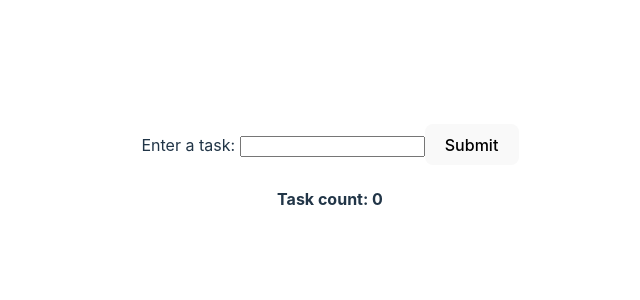
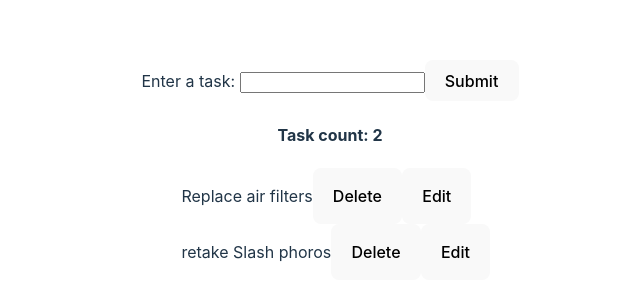
Before and after one commit to Kbouti/reactSandbox, a React (Vite) app: page / in a window 1280 px wide. Shown: the part 222-522 px from the top of the page, without its empty margins (310-950 px from the left). Built offline with nearby package versions, Linux system fonts and the light colour scheme.

Commit message:
Create exampleTodos

```diff
--- a/src/retry.jsx
+++ b/src/retry.jsx
@@ -1,11 +1,17 @@
 import { React, Component } from "react";
+
+
+
+const exampleTodos = [{todo: "Replace air filters", editable: "false"}, {todo: "retake Slash phoros", editable: "false"}];
+
+
 
 export default class InputRetry extends Component {
   constructor(props) {
     super(props);
 
     this.state = {
-      todos: [],
+      todos: exampleTodos,
       inputVal: "",
     };
 
```
